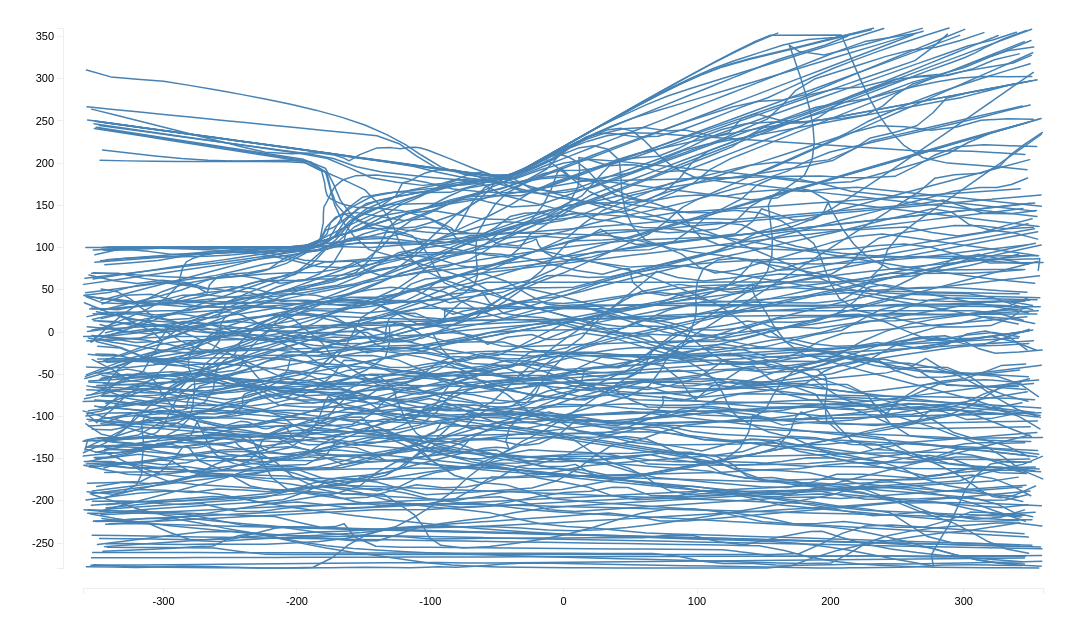
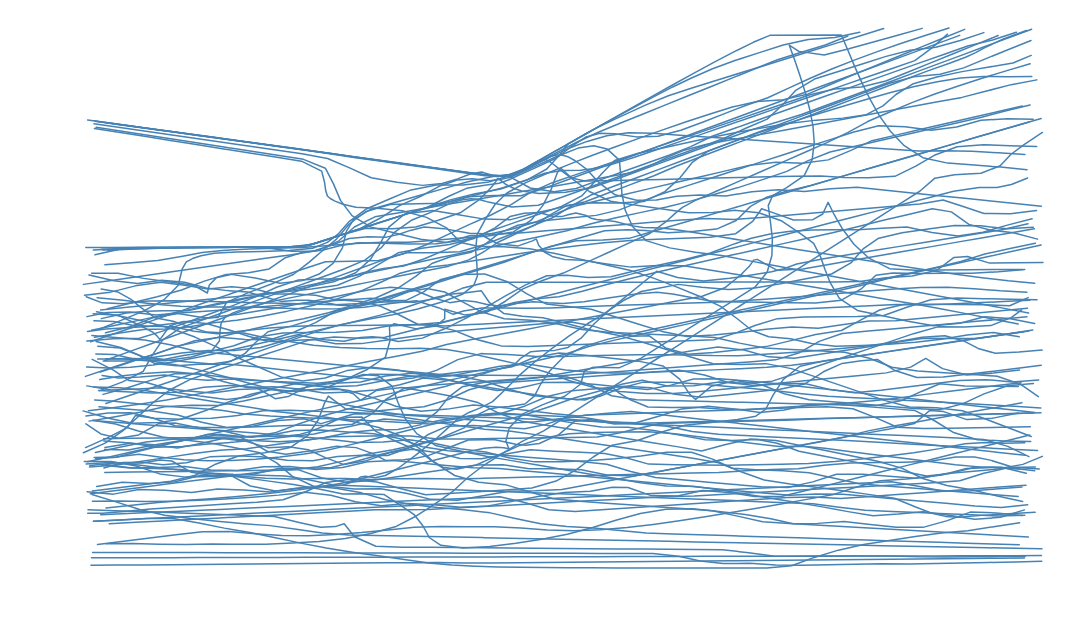
Before and after one commit to trajectoryvis/project, a plain HTML site: page index.html in a window 1280 px wide. Shown: the whole page, without its empty margins (25-1100 px from the left). Drawn offline with nearby package versions, Linux system fonts and the light colour scheme.

Commit message:
new file

```diff
--- a/index.html
+++ b/index.html
@@ -38,134 +38,4 @@
 <div id="graph"></div>
 
 <script src="https://d3js.org/d3.v4.min.js"></script>
-<script >
-
-
-//notes:
-// lets start with a line, if it looks too choppy, use a curve instead
-var newData = [];
-
-d3.json("data.json", function(data){
-
-  var person1 = [];
-  var numberOfPeople = 200;
-  for(i = 0; i < data.length; i++){
-    if(data[i].person <= numberOfPeople-1 ){
-      person1.push(data[i]);
-    }
-  }
-
-
-  var xMin = d3.min(data, function(d){return d.x}), //max and min
-      xMax = d3.max(data, function(d){return d.x}),
-      yMin = d3.min(data, function(d){return d.y}),
-      yMax = d3.max(data, function(d){return d.y});
-
-
-  var w = 1080,
-      h = 600,
-      pad = 20,
-      left_pad = 100;
-
-  var svg = d3.select("#graph")
-              .append("svg")
-              .attr("width", w)
-              .attr("height", h);
-
-
-  var xScale = d3.scaleLinear().domain([xMin,xMax]).range([left_pad, w-pad]),
-      yScale = d3.scaleLinear().domain([yMax,yMin]).range([pad, h-pad*2]);
-
-  var xAxis = d3.axisBottom(xScale),
-      yAxis = d3.axisLeft(yScale);
-
-  var cValue = function(d) { return d.person;},
-      color = d3.scaleOrdinal(d3.schemeCategory10);
-
-  var line = d3.line()
-    .x(function(d){return xScale(d.x);})
-    .y(function(d){return yScale(d.y);});
-
-
-  svg.append("g")
-     .attr("class", "axis")
-     .attr("transform", "translate(0, "+(h-pad)+")")
-     .call(xAxis);
-
-  svg.append("g")
-     .attr("class", "axis")
-     .attr("transform", "translate("+(left_pad-pad)+", 0)")
-     .call(yAxis);
-
-  svg.append("g")
-      .attr("class", "brush")
-      .call(d3.brushY()
-      .on("start", brushstart)
-      .on("brush",brushed));
-
-  for(i = 0; i < numberOfPeople; i++){
-    var tempperson = [];
-    for(j = 0; j < person1.length; j++){
-      if(person1[j].person == i){
-        tempperson.push(person1[j]);
-      }
-    }
-    // console.log(person);
-    svg.append("path")
-      .datum(tempperson)
-      .attr("class", "line")
-      .attr("fill", "none")
-      .attr("stroke", "steelblue")
-      .attr("stroke-linejoin", "round")
-      .attr("stroke-linecap", "round")
-      .attr("stroke-width", 1.5)
-      .attr("d", line);
-  }
-
-
-
-  var dd = data.slice(0,100);
-  console.log(data.length);
-
-
-
-  // svg.selectAll("circle")
-  //    .data(person1)
-  //    .enter()
-  //    .append("circle")
-  //    .attr("class", "circle")
-  //    .attr("cx", function (d) { return xScale(d.x) })
-  //    .attr("cy", function (d) { return yScale(d.y) })
-  //    .attr("r", 2)
-  //    .style("fill",function(d) { return color(d.person);} );
-
-
-     //Det här fungerar ju inte
-    function brushstart() {
-     svg.classed("selecting", true);
-    }
-
-     //the function that takes care of what happens on "brush" event
-   function brushed() {
-     var area = d3.event.selection;
-     var miny = area[0];
-     var maxy = area[1];
-     svg.selectAll("circle").style("fill-opacity",function(d){
-       // console.log("miny: " + miny + " maxy: " + maxy);
-       if(yScale(d.y) >= miny && yScale(d.y) <= maxy){
-         return "1";
-       }else{
-         return "0.2";
-       }
-     });
-
-     var s = d3.event.target.extent();  //nope
-     var symbol = svg.selectAll("line");
-     symbol.classed("selected", function(d) { return s[0] <= (d = xScale(d)) && d <= s[1]; });  //funkar inte just nu
-
-   }//brushed
-});
-
-
-
-</script>
+<script src = "./script.js"></script>
--- /dev/null
+++ b/script.js
@@ -0,0 +1,130 @@
+
+//notes:
+// lets start with a line, if it looks too choppy, use a curve instead
+var newData = [];
+
+d3.json("data.json", function(data){
+
+  var person1 = [];
+  var numberOfPeople = 100;
+
+  for(i = 0; i < data.length; i++){
+    if(data[i].person <= numberOfPeople-1 ){
+      person1.push(data[i]);
+    }
+  }
+
+
+  var xMin = d3.min(data, function(d){return d.x}), //max and min
+      xMax = d3.max(data, function(d){return d.x}),
+      yMin = d3.min(data, function(d){return d.y}),
+      yMax = d3.max(data, function(d){return d.y});
+
+
+  var w = 1080,
+      h = 600,
+      pad = 20,
+      left_pad = 100;
+
+  var svg = d3.select("#graph")
+              .append("svg")
+              .attr("width", w)
+              .attr("height", h);
+
+
+  var xScale = d3.scaleLinear().domain([xMin,xMax]).range([left_pad, w-pad]),
+      yScale = d3.scaleLinear().domain([yMax,yMin]).range([pad, h-pad*2]);
+
+  var xAxis = d3.axisBottom(xScale),
+      yAxis = d3.axisLeft(yScale);
+
+  var cValue = function(d) { return d.person;},
+      color = d3.scaleOrdinal(d3.schemeCategory10);
+
+  var line = d3.line()
+    .x(function(d){return xScale(d.x);})
+    .y(function(d){return yScale(d.y);});
+
+
+  // svg.append("g")
+  //    .attr("class", "axis")
+  //    .attr("transform", "translate(0, "+(h-pad)+")")
+  //    .call(xAxis);
+  //
+  // svg.append("g")
+  //    .attr("class", "axis")
+  //    .attr("transform", "translate("+(left_pad-pad)+", 0)")
+  //    .call(yAxis);
+
+  svg.append("g")
+      .attr("class", "brush")
+      .call(d3.brushY()
+      .on("brush",brushed));
+
+  for(i = 0; i < numberOfPeople; i++){
+    var tempperson = [];
+    for(j = 0; j < person1.length; j++){
+      if(person1[j].person == i){
+        tempperson.push(person1[j]);
+      }
+    }
+    // console.log(person);
+    svg.append("path")
+      .datum(tempperson)
+      .attr("class", "line")
+      .attr("fill", "none")
+      .attr("stroke", "steelblue")
+      .attr("stroke-linejoin", "round")
+      .attr("stroke-linecap", "round")
+      .attr("stroke-width", 1.5)
+      .attr("d", line);
+  }
+
+
+
+  // var dd = data.slice(0,100);
+  // console.log(data.length);
+
+
+
+  // svg.selectAll("circle")
+  //    .data(person1)
+  //    .enter()
+  //    .append("circle")
+  //    .attr("class", "circle")
+  //    .attr("cx", function (d) { return xScale(d.x) })
+  //    .attr("cy", function (d) { return yScale(d.y) })
+  //    .attr("r", 2)
+  //    .style("fill",function(d) { return color(d.person);} );
+
+    //
+    //  //Det här fungerar ju inte
+    // function brushstart() {
+    //  svg.classed("selecting", true);
+    // }
+
+
+    // filter(function(d,i){
+    //   if(yScale(d[0].y) >= miny && yScale(d[0].y) <= maxy ){
+    //     // console.log(d[0].y);
+    //     return d;
+    //   }
+    //  }).
+     //the function that takes care of what happens on "brush" event
+   function brushed() {
+     var area = d3.event.selection;
+     var miny = area[0];
+     var maxy = area[1];
+     svg.selectAll(".line").style("stroke",function(d){
+       // console.log(d.getPointAtLength(0.1));
+       // console.log("d: " + d);
+       // console.log("miny: " + miny + " maxy: " + maxy);
+       if(yScale(d[0].y) >= miny && yScale(d[0].y) <= maxy){
+         return "red";
+       }else{
+         return "steel-blue";
+       }
+     });
+
+   }//brushed
+});
```
